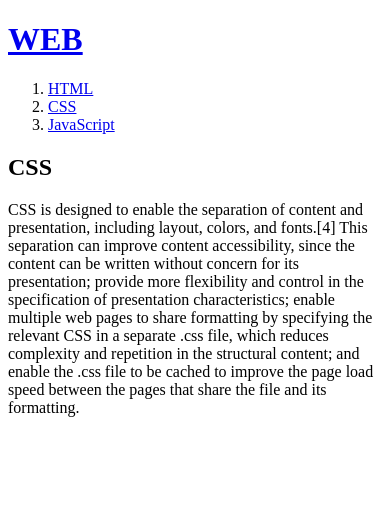
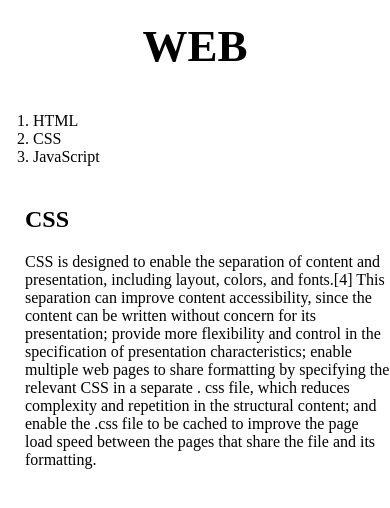
Before and after one commit to JaeLaeKim/MyWEB, a plain HTML site: page 2.html in a window 390 px wide. Drawn offline with Linux system fonts and the light colour scheme.

Commit message:
공부20251105

```diff
--- a/2.html
+++ b/2.html
@@ -3,17 +3,22 @@
 <head>
   <title>WEB1 - CSS</title>
   <meta charset="utf-8">
+  <link rel="stylesheet" href="style.css">
 </head>
 <body>
     <h1><a href="index.html">WEB</a></h1>
+    <div id="grid">
         <ol>
             <li><a href="1.html">HTML</a></li>
             <li><a href="2.html">CSS</a></li>
             <li><a href="3.html">JavaScript</a></li>
         </ol>
+        <div id="article">
             <h2>CSS</h2>
             <p>
-    CSS is designed to enable the separation of content and presentation, including layout, colors, and fonts.[4] This separation can improve content accessibility, since the content can be written without concern for its presentation; provide more flexibility and control in the specification of presentation characteristics; enable multiple web pages to share formatting by specifying the relevant CSS in a separate .css file, which reduces complexity and repetition in the structural content; and enable the .css file to be cached to improve the page load speed between the pages that share the file and its formatting.
+                CSS is designed to enable the separation of content and presentation, including     layout,     colors, and fonts.[4] This separation can improve content accessibility,    since the content  can be written without concern for its presentation; provide more   flexibility and control in     the specification of presentation characteristics; enable  multiple web pages to share   formatting by specifying the relevant CSS in a separate .  css file, which reduces complexity   and repetition in the structural content; and    enable the .css file to be cached to improve    the page load speed between the pages  that share the file and its formatting.
             </p>
+        </div>
+    </div>
 </body>
 </html>
--- /dev/null
+++ b/style.css
@@ -0,0 +1,41 @@
+body{
+    margin:0;
+}
+a {
+    color: black;
+    text-decoration: none;
+}
+h1 {
+    font-size: 45px;
+    text-align: center;
+    border-bottom: 1px solid gray;
+    margin: 0;
+    padding: 20px;
+}
+ol{
+    border-right: 1px solid gray;
+    width: 100px;
+    margin:0;
+    padding:20px;
+}
+#grid{
+    display: grid;
+    grid-template-columns: 150px 1fr;
+}
+#grid ol{
+    padding-left: 33px;
+}
+#grid #article{
+    padding-left: 25px;
+}
+@media(max-width:450px){
+     #grid{
+        display: block;
+    }
+    ol{
+        border-right: none;
+    }
+    h1 {
+        border-bottom: none;
+    }
+}
```
Also changed, not shown: 1.html (+8 -2 lines), 3.html (+5 -0 lines), box.html (added, +20 -0 lines), ex1.html (added, +13 -0 lines), ex2.html (added, +12 -0 lines), grid.html (added, +23 -0 lines), index.html (+5 -0 lines), mediaquery.html (added, +23 -0 lines), coding.jpg. Lines whose indentation alone changed are shown as unchanged.
